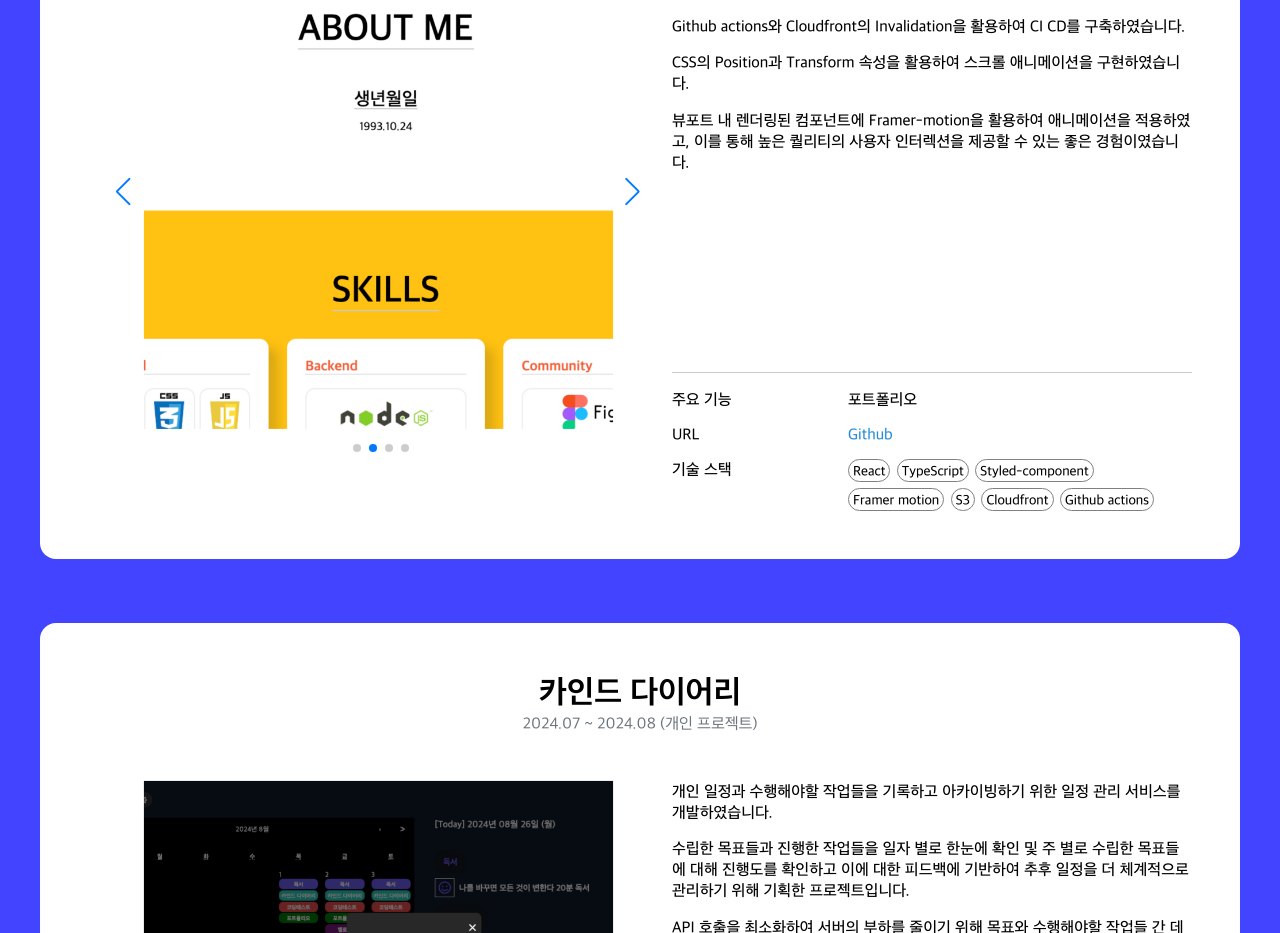
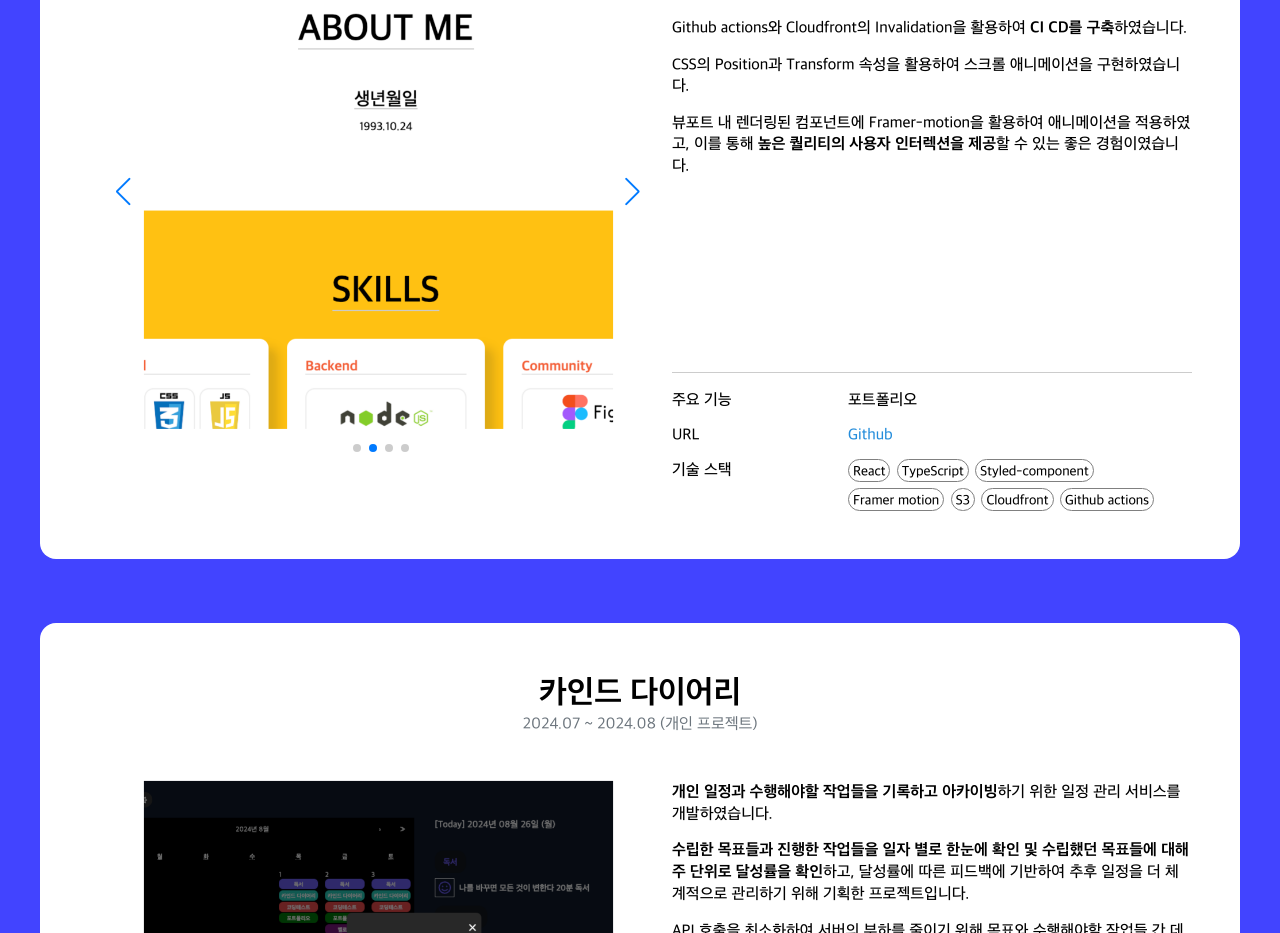
Before and after one commit to qkrwlgh123/portfolio_ver2, a React (Create React App) app: page / in a window 1280 px wide. Shown: the part 7059-7992 px from the top of the page. Built offline with nearby package versions, Linux system fonts and the light colour scheme.

Commit message:
각 컴포넌트 문단 내 볼드 처리 추가

```diff
--- a/src/components/archiving/platformComponent/platformComponent.style.ts
+++ b/src/components/archiving/platformComponent/platformComponent.style.ts
@@ -73,6 +73,8 @@ const DescriptionsContainer = styled.ul`
   gap: 0.5rem;
   margin: 1em 0;
 
+  line-height: 1.3;
+
   word-wrap: break-word;
   overflow-wrap: break-word;
 `;
--- a/src/components/archiving/platformComponent/platformComponent.tsx
+++ b/src/components/archiving/platformComponent/platformComponent.tsx
@@ -27,7 +27,7 @@ const PlatformComponent = ({
       <Style.DescriptionsContainer>
         {platformComponent.description?.map((sentence: string) => (
           <li key={sentence}>
-            <span>{sentence}</span>
+            <span dangerouslySetInnerHTML={{ __html: sentence }} />
           </li>
         ))}
       </Style.DescriptionsContainer>
--- a/src/components/career/companyComponent/companyComponent.tsx
+++ b/src/components/career/companyComponent/companyComponent.tsx
@@ -28,7 +28,7 @@ const CompanyComponent = ({
         <Style.DescriptionsContainer>
           {companyData.descriptions.map((description) => (
             <li key={description}>
-              <span>{description}</span>
+              <span dangerouslySetInnerHTML={{ __html: description }} />
             </li>
           ))}
         </Style.DescriptionsContainer>
--- a/src/components/career/companyComponent/contributionList/contributionComponent/contributionComponent.tsx
+++ b/src/components/career/companyComponent/contributionList/contributionComponent/contributionComponent.tsx
@@ -17,7 +17,7 @@ const ContributionComponent = ({
       <Style.DescriptionsContainer>
         {contribution.descriptions.map((description) => (
           <li key={description}>
-            <span>{description}</span>
+            <span dangerouslySetInnerHTML={{ __html: description }} />
           </li>
         ))}
       </Style.DescriptionsContainer>
--- a/src/components/project/projectComponent/bottomArea/projectContents/projectDescriptions/projectDescriptions.tsx
+++ b/src/components/project/projectComponent/bottomArea/projectContents/projectDescriptions/projectDescriptions.tsx
@@ -5,7 +5,7 @@ const ProjectDescriptons = ({ descriptions }: { descriptions: string[] }) => {
     <Style.DescriptionsContainer>
       {descriptions.map((description) => (
         <div key={description}>
-          <p>{description}</p>
+          <p dangerouslySetInnerHTML={{ __html: description }} />
         </div>
       ))}
     </Style.DescriptionsContainer>
--- a/src/data/career/dataList.ts
+++ b/src/data/career/dataList.ts
@@ -8,39 +8,40 @@ export const dataList = [
     date: "2023.02 ~ 2023.08",
     descriptions: [
       "유 초등 및 중등 학습 자료를 출판하고, 전자 교육 자료를 제작 및 서비스하는 교육 플랫폼입니다.",
-      "기존 안드로이드 기반 컨텐츠 뷰어 대비 성능 및 사용성이 개선되고, 다양한 디바이스 해상도를 고려하여 반응형을 적용한 React 기반 컨텐츠 웹 통합 뷰어를 개발하였으며, 중학 교육 플랫폼 기능 개발 및 유지보수를 담당하였습니다. ",
+      "<b>기존 안드로이드 기반 컨텐츠 뷰어 대비 성능 및 사용성이 개선</b>되고, <b>다양한 디바이스 해상도를 고려하여 반응형을 적용한 React 기반 컨텐츠 웹 통합 뷰어를 개발</b>하였으며, <b>중학 교육 플랫폼 기능 개발 및 유지보수</b>를 담당하였습니다. ",
     ],
     contributionList: [
       {
         name: "교육 컨텐츠 웹 통합 뷰어 개발",
         date: "2023.02 ~ 2023.05",
         descriptions: [
-          "기존에 서비스되던 네이티브 컨텐츠 뷰어를 사용해보고 아쉬움이 있어, 성능 및 사용성과 디바이스 접근성을 개선한 컨텐츠 웹 뷰어 개발",
-          "다양한 유형의 컨텐츠 파일(PDF, 오디오북, EPUB, M3U8)을 웹 환경에서 재생하는 환경을 구축하는 매커니즘 이해",
+          "기존에 서비스되던 네이티브 컨텐츠 뷰어를 사용해보고 아쉬움이 있어, <b>성능 및 사용성과 디바이스 접근성을 개선</b>한 컨텐츠 웹 뷰어 개발",
+          "<b>다양한 유형의 컨텐츠(PDF, 오디오북, EPUB, M3U8)를 웹 환경에서 재생하는 환경을 구축</b>하는 매커니즘 이해",
           "구간별 음원 재생 정보를 담고 있는 마크업 언어(XML)에 대해 이해하고, 이에 기반하여 웹 오디오북 구현",
-          "Web Crypto를 활용하여, 기업에서 서비스중인 컨텐츠가 뷰어 내에서만 한정적으로 재생되도록 구현(DRM)",
-          "DRM이 적용된 사내 컨텐츠 복호화(Decrypt) 과정에 Web worker를 도입하여, 컨텐츠 초기 로드 성능 개선",
-          "PDF 유형의 도서 뷰어에서 현재 페이지 외 렌더링 될 페이지들을 Pre-load 하여 페이지 넘김 시 사용성 개선",
-          "Canvas 태그 위에 그린 영역을 좌표를 이용하여 Clip하는 원리를 통해 선택 영역 캡쳐 기능 구현 ",
-          "사내 CMS(Contents Management System)의 메모리 비용 절감을 위해, 영상 플레이어 내 스트리밍 프로토콜인 HLS 대응",
+          "Webview_flutter 패키지를 통해 <b>Flutter 디바이스에서의 webview를 통한 뷰어 재생</b> 구현",
+          "<b>Web Crypto를 활용하여, 기업에서 서비스중인 컨텐츠가 뷰어 내에서만 한정적으로 재생</b>되도록 하는 DRM 복호화(Decrypt) 내재화",
+          "DRM이 적용된 <b>사내 컨텐츠 복호화 과정에 Web worker를 도입하여, 컨텐츠 초기 로드 성능 개선</b>",
+          "PDF 유형의 도서 뷰어에서 <b>현재 페이지 외 렌더링 될 페이지들을 Pre-load 하여 페이지 넘김 시 사용성 개선</b>",
+          "Canvas 태그 위에 <b>그린 영역을 좌표를 이용하여 Clip하는 원리를 통해 선택 영역 캡쳐 기능</b> 구현",
+          "<b>사내 CMS 메모리 비용 절감</b>을 위해, 영상 플레이어 내 <b>스트리밍 프로토콜인 HLS 대응</b>",
         ],
       },
       {
         name: "스마트올 중학 홈 배너 업데이트",
         date: "2023.05 ~ 2023.08",
         descriptions: [
-          "일정에 맞춰 사용자에게 서비스 관련 정보를 제공하기 위한 일정 별 배너 업데이트 작업 진행",
-          "기존에는 백엔드로부터 오늘 날짜에 해당하는 배너 이미지만 받아올 수 있는 구조였기 떄문에, 신규 배너가 일정에 맞게 정상적으로 렌더링되는지 테스트가 불가능했던 문제 존재",
-          "따라서 API 내 쿼리 파라미터로 테스트해야할 일자를 추가하는 것을 백엔드 팀에 제안, 배너가 일정 별로 정상적으로 렌더링되는지에 대한 테스트 환경 구축",
+          "일정에 맞춰 사용자에게 서비스 관련 정보를 제공하기 위한 <b>일정 별 배너 업데이트</b> 작업 진행",
+          "기존에는 백엔드로부터 <b>오늘 날짜에 해당하는 배너 이미지만 받아올 수 있는 구조</b>였기 떄문에, 신규 배너가 <b>일정에 맞게 정상적으로 렌더링되는지 테스트가 불가능</b>했던 문제 존재",
+          "따라서 API 내 <b>쿼리 파라미터로 테스트해야할 일자를 추가하는 것을 백엔드 팀에 제안</b>, 배너가 일정 별로 <b>정상적으로 렌더링되는지에 대한 테스트 환경 구축</b>",
         ],
       },
       {
         name: "스마트올 중학 화상 과외 일정 조회 기능 확장",
         date: "2023.06 ~ 2023.08",
         descriptions: [
-          "기존에는 단일 과목에 대한 과외 일정만 조회가 가능하였기 때문에, 여러 과목에 대한 일정 조회가 불가능했었음",
-          "해당 문제를 해결하기 위해 일정을 과목별로 세분화하는 작업 진행",
-          "과목별 세분화 작업을 위해, 백엔드 팀과의 협업을 거쳐 API 문서 추가 작성 및 기능 구현",
+          "기존에는 <b>단일 과목에 대한 과외 일정만 조회가 가능</b>하였기 때문에, <b>여러 과목에 대한 일정 조회가 불가능</b>하던 상황",
+          "해당 문제를 해결하기 위해 <b>일정을 과목별로 세분화</b>하는 작업 진행",
+          "과목별 세분화 작업을 위해, <b>백엔드 팀과의 협업을 거쳐 API 문서 추가 작성 및 기능 구현</b>",
           "과외 일정 캘린더 내 색상을 통해 과목이 구분되도록 UI 구현",
         ],
       },
@@ -52,27 +53,27 @@ export const dataList = [
     date: "2023.12 ~ 2024.07",
     descriptions: [
       "국내 1위, 전자책 솔루션을 서비스하는 기업입니다.",
-      "풀스택 포지션으로 컨텐츠 웹 뷰어와 기업 내 클라우드 서비스의 기능 개발 및 유지보수 업무를 담당했으며, 컨텐츠 웹 뷰어 및 클라우드 서비스 API 프로젝트의 기술 스택 전환 마이그레이션을 진행하였습니다.  ",
+      "<b>풀스택 포지션</b>으로 <b>컨텐츠 웹 뷰어와 기업 내 클라우드 서비스의 기능 개발 및 유지보수</b> 업무를 담당했으며, 컨텐츠 웹 뷰어 및 클라우드 서비스 API의 <b>기술 스택 전환 마이그레이션</b>을 진행하였습니다.  ",
     ],
     contributionList: [
       {
         name: "텍스트 셀렉션 및 목차 리스트 성능 개선",
         date: "2023.12 ~ 2024.02",
         descriptions: [
-          "브라우저 메모리 소요 효율을 위해, EPUB 뷰어 내 텍스트 셀렉션 시 각 텍스트의 Rect 값을 기준으로 Merge 작업을 추가하여 생성되는 셀렉션 태그 절반 가량 감소",
-          "COMIC 뷰어의 목차 내 Intersection observer를 활용하여 현재 뷰포트 내에 존재하는 컨텐츠만 조건부 API 호출 및 렌더링하도록 변경하여 초기 로드 성능 개선",
-          "이후, 브라우저 및 서버 부하 방지를 위해 이미 응답받은 목차 데이터는 Map에 저장하도록 하여 중복 API 호출 방지",
-          "Fetch abort controller를 활용하여 목차 데이터에 대해 불필요한 API 호출 방지 처리 추가",
+          "브라우저 메모리 소요 효율을 위해, <b>EPUB 뷰어 내 텍스트 셀렉션 시</b> 각 텍스트의 Rect 값을 기준으로 Merge 작업을 추가하여 생성되는 <b>셀렉션 태그 절반 가량 감소</b>",
+          "COMIC 뷰어의 <b>목차 리스트 내 Intersection observer를 활용</b>하여 <b>현재 뷰포트 내에 존재하는 컨텐츠만 조건부 API 호출 및 렌더링</b>하도록 변경하여 초기 로드 성능 개선",
+          "이후, 브라우저 및 서버 부하 방지를 위해 <b>이미 응답받은 목차 데이터는 Map에 저장하도록 하여 중복 API 호출 방지</b>",
+          "<b>Fetch abort controller를 활용</b>하여 목차 데이터에 대해 <b>불필요한 API 호출 방지</b> 처리 추가",
         ],
       },
       {
         name: "뷰어 프로젝트 React.js 마이그레이션",
         date: "2024.04 ~ 2024.06",
         descriptions: [
-          "기존 ES5와 JQuery로 개발된 웹 COMIC 뷰어 React.js로 마이그레이션 진행",
+          "기존 ES5와 JQuery로 개발된 <b>웹 COMIC 뷰어 React.js로 마이그레이션</b> 진행",
           "한데 모두 모아져있던 뷰어 내 동작 모듈 역할별 분리",
-          "프로젝트 경량화 및 재사용성 증진을 위해 분리된 동작 모듈을 Webpack을 활용하여 번들링 및 NPM 라이브러리화",
-          "뷰어의 현재 페이지, 목차 리스트와 같이 동적으로 변하는 데이터를 React의 가상 DOM 활용을 위해 useState로 변경",
+          "프로젝트 경량화 및 재사용성 증진을 위해 <b>분리된 동작 모듈들을 Webpack을 활용하여 번들링 및 NPM 라이브러리화</b>",
+          "뷰어의 현재 페이지, 목차 리스트와 같이 <b>동적으로 변하는 데이터를 React의 가상 DOM 활용을 위해 useState로 변경</b>",
           "React의 useEffect, useState와 같은 hooks을 적극 활용하여 웹 뷰어가 리엑트 라이프 사이클 내 동작하도록 변경",
         ],
       },
@@ -80,10 +81,10 @@ export const dataList = [
         name: "클라우드 API 서버 공통화",
         date: "2024.03 ~ 2024.06",
         descriptions: [
-          "사내 클라우드인 BOS 및 ITS 플랫폼의 API 서버 프로젝트는 서로 중복된 코드가 많지만 분리된 두 서버로 운용되던 상황",
-          "서버 비용 절감을 위해 두 API 서버를 통합 및 TypeORM으로 기술 스택 전환 마이그레이션 진행",
-          "서버 부하 최소화 및 두 플랫폼에 대한 분기 처리를 위해, 인증 방식을 세션에서 토큰 방식으로 변경",
-          "기존 로우 쿼리로 작성된 코드를 TypeORM의 엔티티에 기반한 ORM 방식으로 변경",
+          "사내 클라우드인 BOS 및 ITS 플랫폼의 API 서버 프로젝트는 <b>서로 중복된 코드가 많지만 분리된 두 서버로 운용</b>되던 상황",
+          "서버 비용 절감을 위해 <b>두 API 서버를 통합 및 TypeORM으로 기술 스택 전환 마이그레이션</b> 진행",
+          "<b>서버 부하 최소화 및 두 플랫폼에 대한 분기 처리</b>를 위해, <b>인증 방식을 세션에서 토큰 방식</b>으로 변경",
+          "기존 로우 쿼리로 작성된 코드를 <b>TypeORM의 엔티티에 기반한 ORM 방식으로 변경</b>",
           "프로젝트 내 모든 레거시 코드 개선",
         ],
       },
@@ -91,28 +92,28 @@ export const dataList = [
         name: "뷰어 내 원본 파일 다운로드 기능 개발",
         date: "2024.02",
         descriptions: [
-          "웹 뷰어에서의 부하 최소화 및 대용량 파일에 대한 안정적인 다운로드를 위해 Stream 방식으로 다운로드 구현",
-          "다운로드가 성공 및 실패 또는 중단되었을 경우, 추후 원인 탐색을 위해 Stream 객체의 이벤트를 활용하여 로그 기록",
-          "안드로이드 디바이스 내 카카오톡 인앱 브라우저에서 다운로드가 시작되지 않는 이슈 발생",
-          "안드로이드 및 카카오톡 인앱 브라우저일 경우, 외부 브라우저 앱으로 리다이렉트시키는 방식으로 해결",
-          "외부에서 다운로드 API를 호출할 수 없도록 토큰 인증을 활용한 보안 적용",
+          "웹 뷰어에서의 <b>부하 최소화 및 대용량 파일에 대한 안정적인 다운로드</b>를 위해 <b>Stream</b> 방식으로 다운로드 구현",
+          "다운로드가 성공 및 실패 또는 중단되었을 경우, 추후 <b>원인 탐색을 위해 Stream 객체의 이벤트 리스너를 활용하여 로그 기록</b>",
+          "안드로이드 디바이스 내 <b>카카오톡 인앱 브라우저에서 다운로드가 시작되지 않는 이슈</b> 발생",
+          "안드로이드 및 카카오톡 인앱 브라우저일 경우, <b>외부 브라우저 앱으로 리다이렉트시키는 방식으로 해결</b>",
+          "외부에서 다운로드 API를 호출할 수 없도록 <b>토큰 인증을 활용한 보안 적용</b>",
         ],
       },
       {
         name: "뷰어 열람 및 원본 파일 다운로드 현황 자료 작성 자동화",
         date: "2024.05",
         descriptions: [
-          "한 달동안 진행된 학회 행사 기간 중, 학술 자료를 열람하는 웹 뷰어의 열람 및 원본 파일 다운로드 현황 자료 작성 자동화",
+          "한 달동안 진행된 학회 행사 기간 중, 학술 자료를 열람하는 <b>웹 뷰어의 열람 및 원본 파일 다운로드 현황 자료 작성 자동화</b>",
           "데이터베이스 및 로그 디렉터리를 통한 현황 수동 취합 시, 많은 시간이 소요되었던 상황",
-          "EC2 내 명령어를 통해 Excel.js를 활용하여 일자별 열람 현황 및 파일 다운로드 성공, 실패 및 중단 현황을 Excel 파일로 작성하는 작업 자동화 구축",
+          "EC2 내 명령어 입력을 통해 <b>Excel.js를 활용하여 일자별 열람 현황 및 파일 다운로드 성공, 실패 및 중단 현황을 Excel 파일로 작성하는 작업 자동화 구축</b>",
         ],
       },
       {
         name: "컨텐츠 열람 현황 상세 조회 페이지 개발",
         date: "2024.05 ~ 2024.06",
         descriptions: [
-          "뷰어 이용 계약을 맺은 기업 중 한 곳에서, 컨텐츠 열람 횟수의 변동 현황을 한 페이지에서 확인하고 싶다는 내용의 피드백을 전달받은 상황",
-          "설정한 기간 범위 내 열람된 총 횟수를 나타내는 기존 방식에 더해, 범위 내 일자별로 각각의 열람 횟수를 상세 조회할 수 있도록 아이디어 제안 및 개발",
+          "뷰어 이용 계약을 맺은 기업 측에서, <b>컨텐츠 열람 횟수의 변동 현황을 한눈에 확인하고 싶다는 내용의 피드백</b>을 전달받은 상황",
+          "설정한 기간 범위 내 총 열람 횟수만 나타내는 기존 방식에 더해, <b>기간 범위 내 일자별로 각각의 열람 횟수를 상세 조회할 수 있는 페이지</b> 추가 개발에 대한 아이디어 제안 및 개발",
         ],
       },
     ],
--- a/src/data/project/dataList.ts
+++ b/src/data/project/dataList.ts
@@ -29,10 +29,10 @@ export const dataList = [
       PortfolioImage_4,
     ],
     descriptions: [
-      "개인 이력 및 프로젝트 경험을 정리하여 웹으로 구현한 프로젝트입니다.\n지금 보고 계시는 이 웹사이트에 해당합니다.",
-      "Github actions와 Cloudfront의 Invalidation을 활용하여 CI CD를 구축하였습니다.",
+      "<b>개인 이력 및 프로젝트 경험을 정리</b>하여 웹으로 구현한 프로젝트입니다.\n지금 보고 계시는 이 웹사이트에 해당합니다.",
+      "Github actions와 Cloudfront의 Invalidation을 활용하여 <b>CI CD를 구축</b>하였습니다.",
       "CSS의 Position과 Transform 속성을 활용하여 스크롤 애니메이션을 구현하였습니다.",
-      "뷰포트 내 렌더링된 컴포넌트에 Framer-motion을 활용하여 애니메이션을 적용하였고, 이를 통해 높은 퀄리티의 사용자 인터렉션을 제공할 수 있는 좋은 경험이였습니다.",
+      "뷰포트 내 렌더링된 컴포넌트에 Framer-motion을 활용하여 애니메이션을 적용하였고, 이를 통해 <b>높은 퀄리티의 사용자 인터렉션을 제공</b>할 수 있는 좋은 경험이였습니다.",
     ],
     stackInfos: {
       mainFeature: ["포트폴리오"],
@@ -64,11 +64,11 @@ export const dataList = [
       KindDariyImage_5,
     ],
     descriptions: [
-      "개인 일정과 수행해야할 작업들을 기록하고 아카이빙하기 위한 일정 관리 서비스를 개발하였습니다.",
-      "수립한 목표들과 진행한 작업들을 일자 별로 한눈에 확인 및 주 별로 수립한 목표들에 대해 진행도를 확인하고 이에 대한 피드백에 기반하여 추후 일정을 더 체계적으로 관리하기 위해 기획한 프로젝트입니다.",
+      "<b>개인 일정과 수행해야할 작업들을 기록하고 아카이빙</b>하기 위한 일정 관리 서비스를 개발하였습니다.",
+      "<b>수립한 목표들과 진행한 작업들을 일자 별로 한눈에 확인 및 수립했던 목표들에 대해 주 단위로 달성률을 확인</b>하고, 달성률에 따른 피드백에 기반하여 추후 일정을 더 체계적으로 관리하기 위해 기획한 프로젝트입니다.",
       "API 호출을 최소화하여 서버의 부하를 줄이기 위해 목표와 수행해야할 작업들 간 데이터 구조를 Key, Value 쌍의 형태로 설계하였습니다.",
-      "React-query를 사용하여 Caching 기법을 적극 활용하여 일자별 데이터들을 관리하였으며, API 중복 호출 방지 및 코드 가독성을 증진하였습니다.",
-      "사용자의 다양한 사용 환경에 대응하기 위해, Styled-Component의 Theme provider를 활용하여 다크모드 기능을 구현하였습니다.",
+      "React-query를 사용하여 <b>Caching 기법 활용을 통해 일자별 데이터들을 관리</b>하여 <b>API를 중복으로 호출하는 현상을 방지</b>하고, 기존 React hook 기반 코드 대비 가독성을 증진하였습니다.",
+      "<b>사용자의 다양한 사용 환경에 대응</b>하기 위해, Styled-Component의 Theme provider를 활용하여 <b>다크모드 기능을 구현</b>하였습니다.",
     ],
     stackInfos: {
       mainFeature: [
@@ -107,8 +107,8 @@ export const dataList = [
     date: "2023.08 ~ 2023.10 (개인 프로젝트)",
     imageList: [],
     descriptions: [
-      "소상공인을 위한 키워드 기반 카페 홍보 플랫폼을 개발하였습니다.\n\n카페의 특징이 키워드에 담겨 홍보된다면, 소비자는 해당 카페의 특징을 직관적으로 파악할 수 있고, 점주도 카페의 특장점을 어필하며 홍보하는 것이 가능할 것이라는 생각이 들었습니다. 이에 따라 카페 점주 및 소비자 모두에게 이점을 가져다줄 수 있을 것이라는 생각이 들어 해당 프로젝트를 기획하고 개발하게 되었습니다.",
-      "위치 기반 조회를 위한 반경 거리 계산 로직 작성 중, 오차를 최소화하기 위해 구의 형태를 띈 지구의 모양을 고려한 하버사인(Haversine) 공식을 도입하였으며, 이를 통해 정확한 거리값을 산출해낼 수 있었습니다.",
+      "소상공인을 위한 <b>키워드 기반 카페 홍보 플랫폼을 개발</b>하였습니다.\n\n카페의 특징이 <b>키워드에 담겨 홍보</b>된다면, 소비자는 <b>키워드를 통해 카페의 특징을 직관적으로 파악</b>할 수 있게 되고, 점주도 <b>카페의 특장점을 어필하며 홍보</b>하는 것이 가능할 것이라는 생각이 들었습니다. 이에 따라 <b>카페 점주 및 소비자 모두에게 이점</b>을 가져다줄 수 있을 것이라는 생각이 들어 해당 프로젝트를 기획하고 개발하게 되었습니다.",
+      "<b>위치 기반 조회 기능 개발을 위해 반경 거리를 계산</b>하는 로직을 작성 중, 오차를 최소화하기 위해 구의 형태를 띈 지구의 모양을 고려한 <b>하버사인(Haversine)</b> 공식을 도입하였으며, 이를 통해 <b>정확한 거리값을 산출</b>해낼 수 있었습니다.",
       "React와 TypeScript를 활용하여 기능 및 UI 모듈을 컴포넌트 단위로 개발하며 재사용성을 적극 활용하였고, 뷰와 기능 로직을 구분하여 유지보수성을 증진했습니다.",
     ],
     stackInfos: {
@@ -156,12 +156,12 @@ export const dataList = [
       StarterValleyImage_8,
     ],
     descriptions: [
-      "부트캠프 교육생들을 위한 출결 관리 및 정보 공유 플랫폼 서비스 개발에 참여하였습니다.",
-      "QR 코드를 촬영한 뒤, 출결 정보를 입력 및 제출해야 하는 기존 출결 방식의 불편한 점을 개선하기 위하여 기획된 프로젝트입니다.",
-      "교육 프로그램의 내용 상 교육생들 간 협업이 중요했기 때문에, 친밀한 관계가 원활하게 형성될 수 있도록 점심 식사 메이트 모집 기능을 기획안에 추가 및 개발하였으며, 정보 공유 및 교육 만족도 개선을 위해 게시판, 운영진 건의 기능을 개발하였습니다.",
-      "프로젝트 진행에 에자일 방식을 적용하여 MVP를 빠르게 개발하여 수강생들로부터 서비스 피드백을 빠른 시일 내 확보하였고, 이를 통해 수강생들에게 필요한 기능을 추가 개발하고 이슈 사항을 신속히 해결하여 서비스의 완성도를 높일 수 있었습니다.",
-      "SSR에 기반한 Next.js의 구조 및 동작방식에 대해 이해하고, 기능 개발을 진행하며 Next.js에 익숙해질 수 있었던 프로젝트였습니다.",
-      "유데미 스타터스 부트캠프 교육 과정 중 진행한 팀 프로젝트이며, 출결 기능, 추천 맛집, 백오피스 내 팀 관리 기능 및 교육진행률 조회 기능을 구현하였습니다.",
+      "부트캠프 교육생들을 위한 <b>출결 관리 및 정보 공유 플랫폼</b> 서비스 개발에 참여하였습니다.",
+      "QR 코드를 촬영한 뒤 출결 정보를 입력 및 제출해야 하는 기존 출결 방식의 불편 사항을 개선하기 위해 기획된 프로젝트입니다.",
+      "교육 프로그램의 특성상 <b>교육생들 간 협업이 중요</b>했기 때문에, <b>친밀한 관계가 원활하게 형성될 수 있도록 점심 식사 메이트 모집 기능</b>을 기획안에 추가 및 개발하였으며, <b>정보 공유 및 교육 만족도 개선을 위해 게시판, 운영진 건의 기능</b>을 개발하였습니다.",
+      "프로젝트 초기 <b>MVP를 빠르게 개발하여 수강생들로부터 서비스 피드백을 빠른 시일 내 확보</b>하였고, 이를 통해 <b>수강생들에게 필요한 기능을 추가 개발</b>하고 <b>이슈 사항을 신속히 해결</b>하여 서비스의 완성도를 단기간 내에 높일 수 있었습니다.",
+      "SSR에 기반한 <b>Next.js의 구조 및 동작방식에 대해 이해</b>하고, 기능 개발을 진행하며 Next.js에 익숙해질 수 있었던 프로젝트였습니다.",
+      "유데미 스타터스 부트캠프 교육 과정 중 진행한 팀 프로젝트이며, <b>출결 기능, 추천 맛집, 백오피스 내 팀 관리 기능 및 교육진행률 조회 기능</b>을 구현하였습니다.",
     ],
     stackInfos: {
       mainFeature: [
--- a/src/styles/globalStyles.ts
+++ b/src/styles/globalStyles.ts
@@ -36,6 +36,10 @@ const GlobalStyle = createGlobalStyle`
         background: transparent;
         cursor: pointer;
     }
+
+    b {
+        font-weight: 700;
+    }
 `;
 
 export default GlobalStyle;
```
Also changed, not shown: src/data/archiving/dataList.ts (+5 -4 lines).
